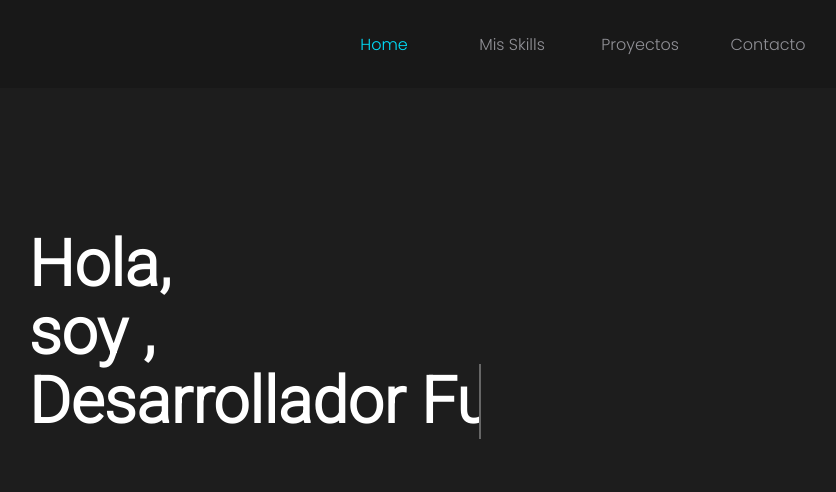
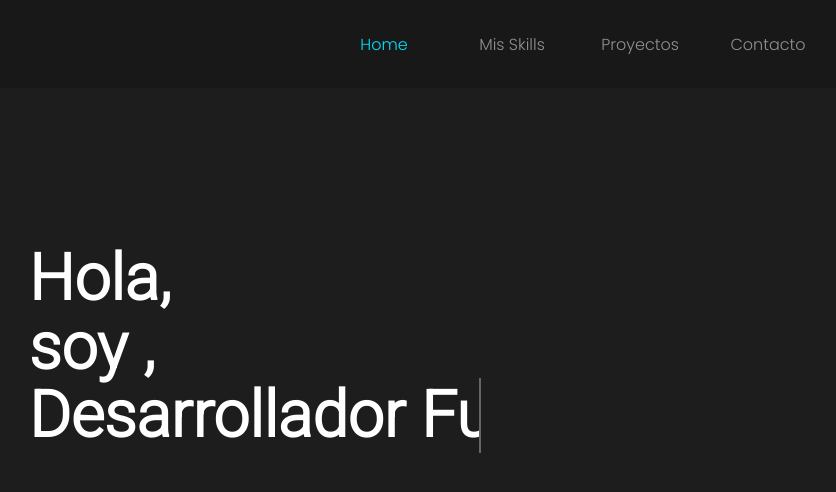
Before and after one commit to Sstark97/aitorsc_portfolio, a React (Vite) app: page / in a window 1280 px wide. Shown: the top 492 px of the page, without its empty margins (64-900 px from the left). Built offline with nearby package versions, Linux system fonts and the light colour scheme; no server answers.

Commit message:
Add Home Ilustration

```diff
--- a/src/styles/containers/home.scss
+++ b/src/styles/containers/home.scss
@@ -60,7 +60,7 @@
     }
 
     #moon_svg {
-        margin-top: 9vh;
+        margin-top: 13vh;
 
         path {
             border: none;
```
